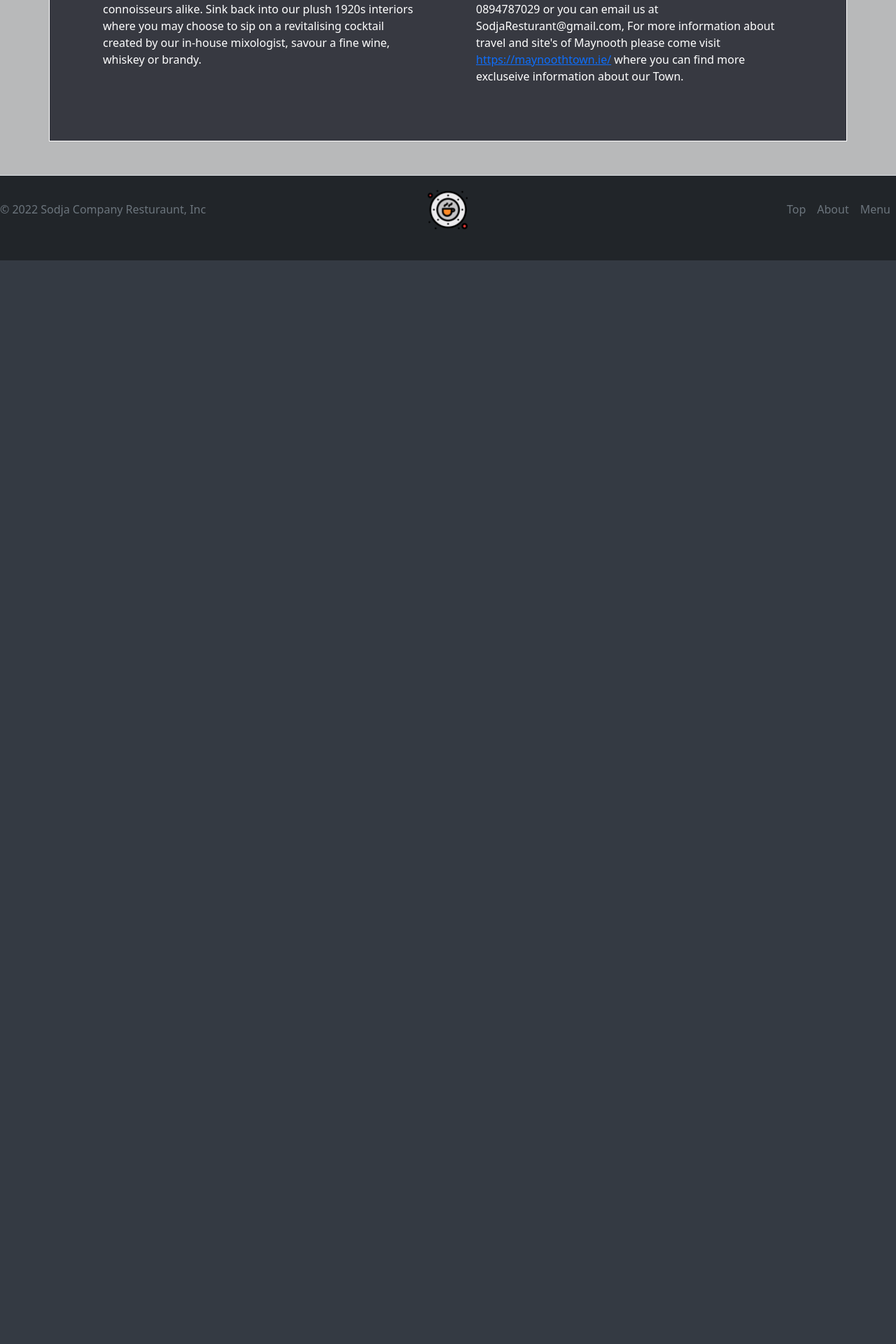
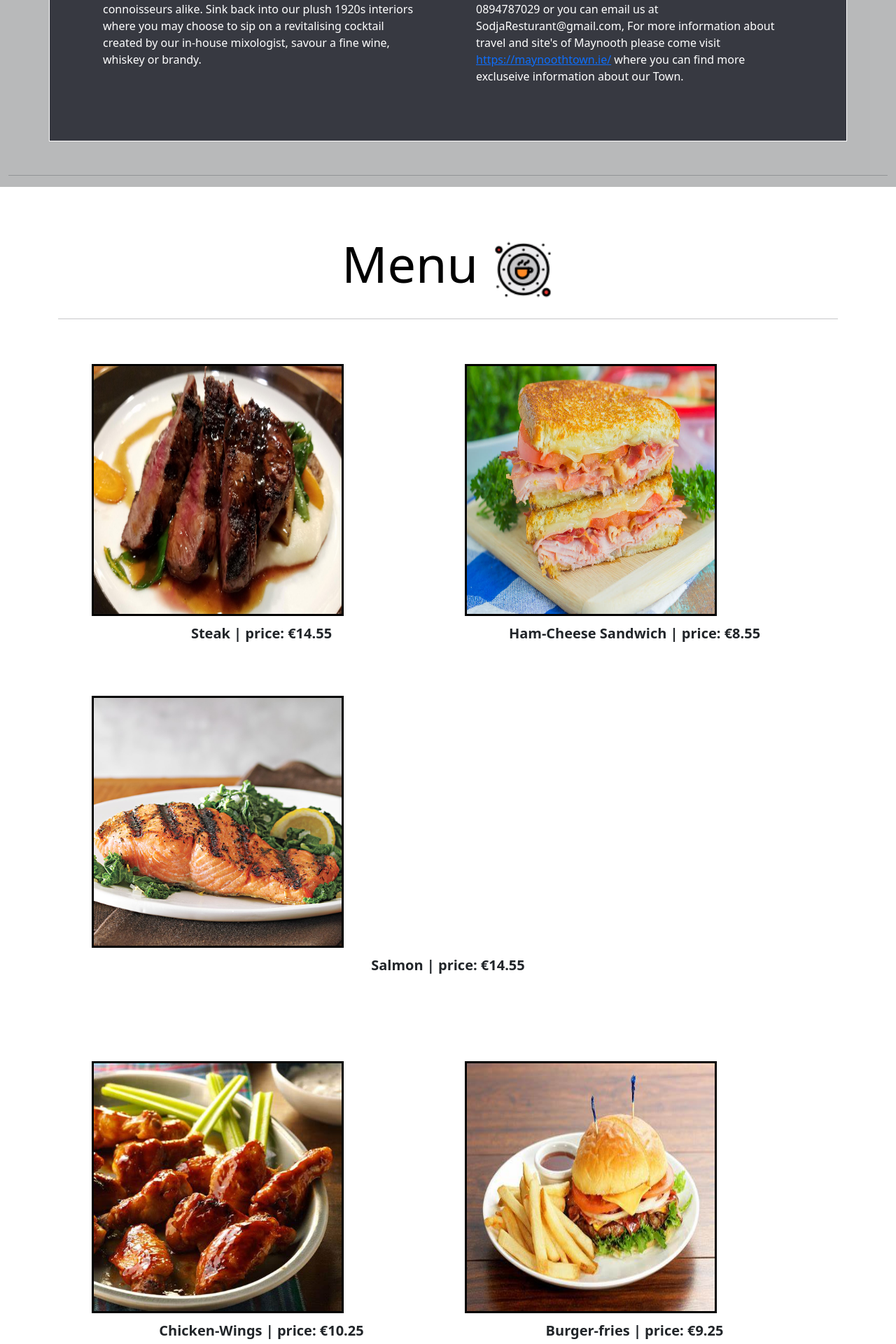
Before and after one commit to Arminas19/project4, a Django app: page / in a window 1280 px wide. Shown: the part 1308-3228 px from the top of the page at 70% size. Before the commit the page ends 1680 px from the top, so only its background shows below. Run offline with Django 3.2, Linux system fonts and the light colour scheme; some libraries are stand-ins or nearby versions.

Commit message:
finish my menu section in my base.html file

```diff
--- a/Schedule.txt
+++ b/Schedule.txt
@@ -17,3 +17,5 @@
 21/02/2022 - finish about section
 
 22/02/2022 - start on menu section.
+
+23/02/2022 - tiddy up my website, link up links, leave comments on html code and css.
--- a/templates/base.html
+++ b/templates/base.html
@@ -95,14 +95,118 @@
 
                             With excellent national rail & bus and motorway connections on our door step, we're close to
                             everywhere! You can book your parties / weddings and other such events with us using our
-                            contact line + 353 0894787029 or you can email us at SodjaResturant@gmail.com, For more information about travel and site's of
-                            Maynooth please come visit <a href="https://maynoothtown.ie/">https://maynoothtown.ie/</a> where you can find more excluseive information about our Town.
+                            contact line + 353 0894787029 or you can email us at SodjaResturant@gmail.com, For more
+                            information about travel and site's of
+                            Maynooth please come visit <a href="https://maynoothtown.ie/">https://maynoothtown.ie/</a>
+                            where you can find more excluseive information about our Town.
                         </p>
                     </div>
                 </div>
             </div>
         </div>
+        <hr>
+
     </div>
+
+    <!-- Menu Section -->
+    <div class="container-fluid" style="background-color: rgb(255, 255, 255);">
+        <div class="container mb-5 mt-5" style="border: 1px solid #fff; background-color: rgb(255, 255, 255);">
+            <div class="row" style="border: 1px solid #fff;">
+                <div class="col-12 pt-3">
+                    <h1 class="text-center display-2" style="color: rgb(0, 0, 0);"> Menu <img
+                            src="{% static 'assets/icon.png' %}" alt="" width="90" height="90"></h1>
+                </div>
+            </div>
+            <hr>
+            <div class="row p-5 g-5">
+                <div class="col">
+                <img src="{% static 'assets/steak.jpg' %}" class="" style="border: 3px solid black;" alt="" width="360" height="360">
+                <p class="text-center" style="padding: 10px; font-size: 20px; font-weight: bold;">
+                    Steak | price: €14.55
+                </p>
+                </div>
+                <div class="col">
+                    <img src="{% static 'assets/ham-cheese-sandwich.jpg' %}" class="" style="border: 3px solid black;" alt="" width="360" height="360">
+                <p class="text-center" style="padding: 10px; font-size: 20px; font-weight: bold;">
+                    Ham-Cheese Sandwich | price: €8.55
+                </p>
+                </div>
+                <div class="col">
+                    <img src="{% static 'assets/salmon.jpg' %}" class="" style="border: 3px solid black;" alt="" width="360" height="360">
+                <p class="text-center" style="padding: 10px; font-size: 20px; font-weight: bold;">
+                    Salmon | price: €14.55
+                </p>
+                </div>
+
+            </div>
+            <div class="row p-5 g-5">
+                <div class="col">
+                    <img src="{% static 'assets/chicken-wings.jpg' %}" class="" style="border: 3px solid black;" alt="" width="360" height="360">
+                    <p class="text-center" style="padding: 10px; font-size: 20px; font-weight: bold;">
+                        Chicken-Wings | price: €10.25
+                    </p>
+                </div>
+                <div class="col">
+                    <img src="{% static 'assets/burger-fries.jpg' %}" class="" style="border: 3px solid black;" alt="" width="360" height="360">
+                    <p class="text-center" style="padding: 10px; font-size: 20px; font-weight: bold;">
+                        Burger-fries | price: €9.25
+                    </p>
+                </div>
+                <div class="col">
+                    <img src="{% static 'assets/soup.jpg' %}" class="" style="border: 3px solid black;" alt="" width="360" height="360">
+                    <p class="text-center" style="padding: 10px; font-size: 20px; font-weight: bold;">
+                        Soup | price: €7.55
+                    </p>
+                </div>
+
+
+            </div>
+            <div class="row p-5 g-5">
+                <div class="col">
+                    <img src="{% static 'assets/lamb-chops.jpg' %}" class="" style="border: 3px solid black;" alt="" width="360" height="360">
+                    <p class="text-center" style="padding: 10px; font-size: 20px; font-weight: bold;">
+                        lamb-chops | price: €15.55
+                    </p>
+                </div>
+                <div class="col">
+                    <img src="{% static 'assets/pork-chops.jpg' %}" class="" style="border: 3px solid black;" alt="" width="360" height="360">
+                    <p class="text-center" style="padding: 10px; font-size: 20px; font-weight: bold;">
+                        pork-chops & Veg | price: €14.55
+                    </p>
+                </div>
+                <div class="col">
+                    <img src="{% static 'assets/vegan-wraps.jpg' %}" class="" style="border: 3px solid black;" alt="" width="360" height="360">
+                    <p class="text-center" style="padding: 10px; font-size: 20px; font-weight: bold;">
+                        Vegan-Wraps | price: €9.55
+                    </p>
+                </div>
+
+            </div>
+            <div class="row p-5 g-5">
+                <div class="col">
+                    <img src="{% static 'assets/pancakes.jpg' %}" class="" style="border: 3px solid black;" alt="" width="360" height="360">
+                    <p class="text-center" style="padding: 10px; font-size: 20px; font-weight: bold;">
+                        Pancakes | price: €10.55
+                    </p>
+                </div>
+                <div class="col">
+                    <img src="{% static 'assets/sushi.jpg' %}" class="" style="border: 3px solid black;" alt="" width="360" height="360">
+                    <p class="text-center" style="padding: 10px; font-size: 20px; font-weight: bold;">
+                        Sushi | price: €11.95
+                    </p>
+                </div>
+                <div class="col">
+                    <img src="{% static 'assets/pizza.jpg' %}" class="" style="border: 3px solid black;" alt="" width="360" height="360">
+                    <p class="text-center" style="padding: 10px; font-size: 20px; font-weight: bold;">
+                        Pizza | price: €9.55
+                    </p>
+                </div>
+
+            </div>
+        </div>
+        <hr>
+    </div>
+    <!-- End Of Menu Section -->
     <footer class="d-flex flex-wrap justify-content-between align-items-center py-3 my-4 border-top bg-dark mt-auto"
         id="footer">
         <p class="col-md-4 mb-0 text-muted">&copy; 2022 Sodja Company Resturaunt, Inc</p>
```
Also changed, not shown: static/assets/burger-fries.jpg (added), static/assets/chicken-wings.jpg (added), static/assets/ham-cheese-sandwich.jpg (added), static/assets/lamb-chops.jpg (added), static/assets/pancakes.jpg (added), static/assets/pizza.jpg (added), static/assets/pork-chops.jpg (added), static/assets/salmon.jpg (added), static/assets/soup.jpg (added), static/assets/steak.jpg (added), static/assets/sushi.jpg (added), static/assets/vegan-wraps.jpg (added).
